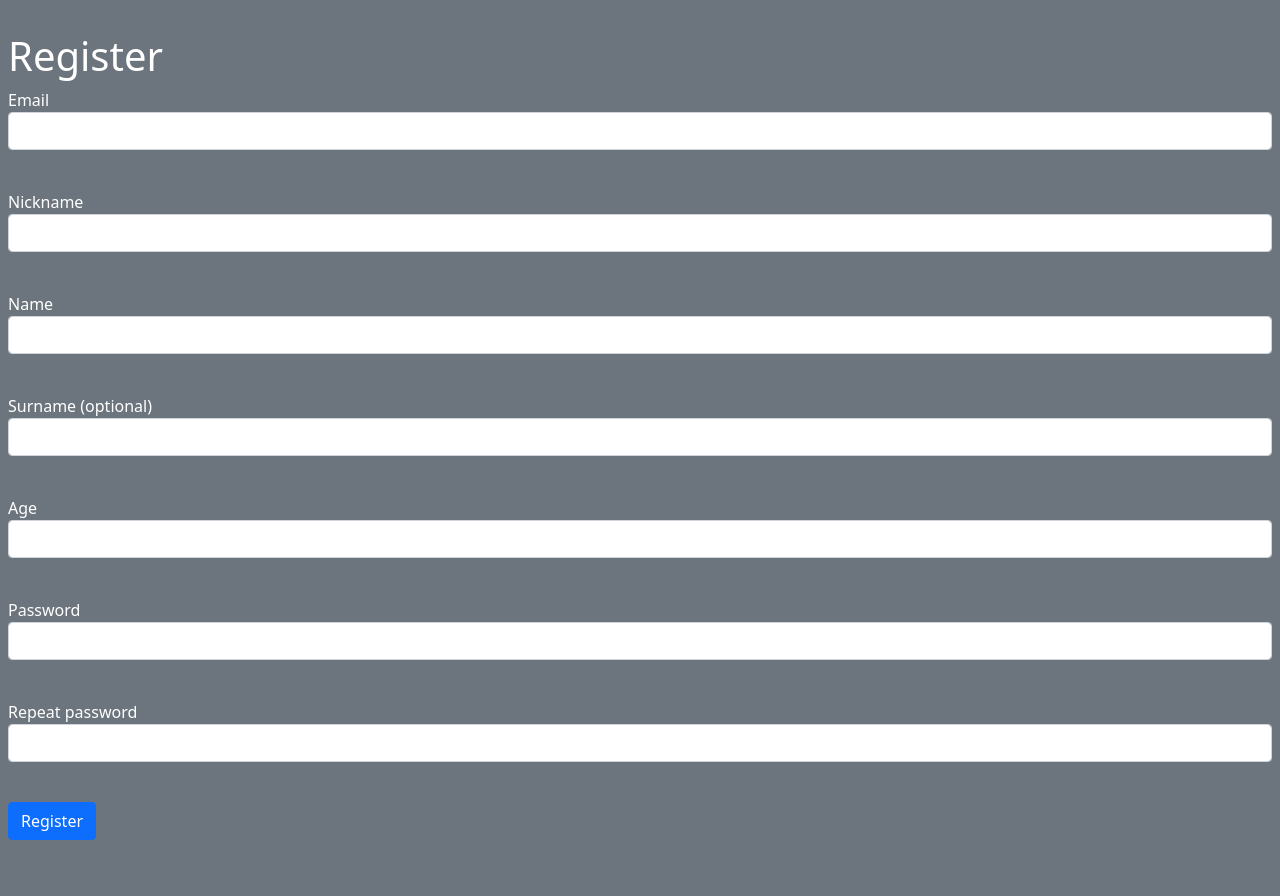
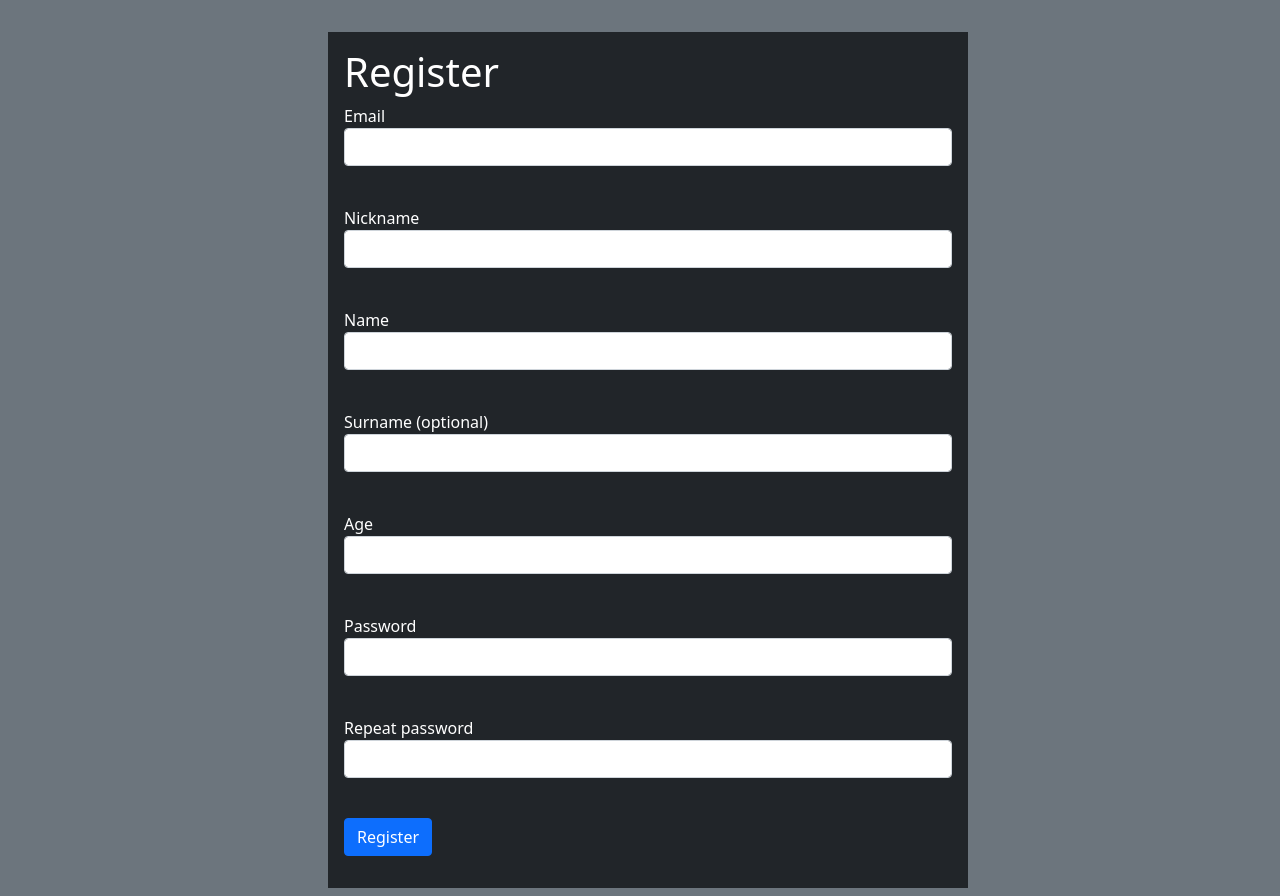
Before and after one commit to yorik410/messenger, a Flask app: page /register in a window 1280 px wide. Shown: the part 72-968 px from the top of the page. Before the commit the page ends 912 px from the top, so only its background shows below. Run offline with Flask 3, Linux system fonts and the light colour scheme.

Commit message:
Nice fix of log in and register

```diff
--- a/templates/login.html
+++ b/templates/login.html
@@ -1,6 +1,7 @@
 {% extends "base.html" %}
 
 {% block content %}
+    <div class="bg-dark p-3" style="width: 50vw; transform: translate(50%, 0);">
         <h1>Log in</h1>
         <form action="" method="post">
             {{ form.hidden_tag() }}
@@ -26,4 +27,5 @@
             <p>{{ form.submit(type="submit", class="btn btn-primary") }}</p>
             <div>{{ message }}</div>
         </form>
+    </div>
 {% endblock %}
--- a/templates/register.html
+++ b/templates/register.html
@@ -1,6 +1,7 @@
 {% extends "base.html" %}
 
 {% block content %}
+    <div class="bg-dark p-3" style="width: 50vw; transform: translate(50%, 0);">
         <h1>Register</h1>
         <form action="" method="post">
             {{ form.hidden_tag() }}
@@ -72,4 +73,5 @@
             <p>{{ form.submit(type="submit", class="btn btn-primary") }}</p>
             <div>{{ message }}</div>
         </form>
+    </div>
 {% endblock %}
```
Lines whose indentation alone changed are shown as unchanged.
